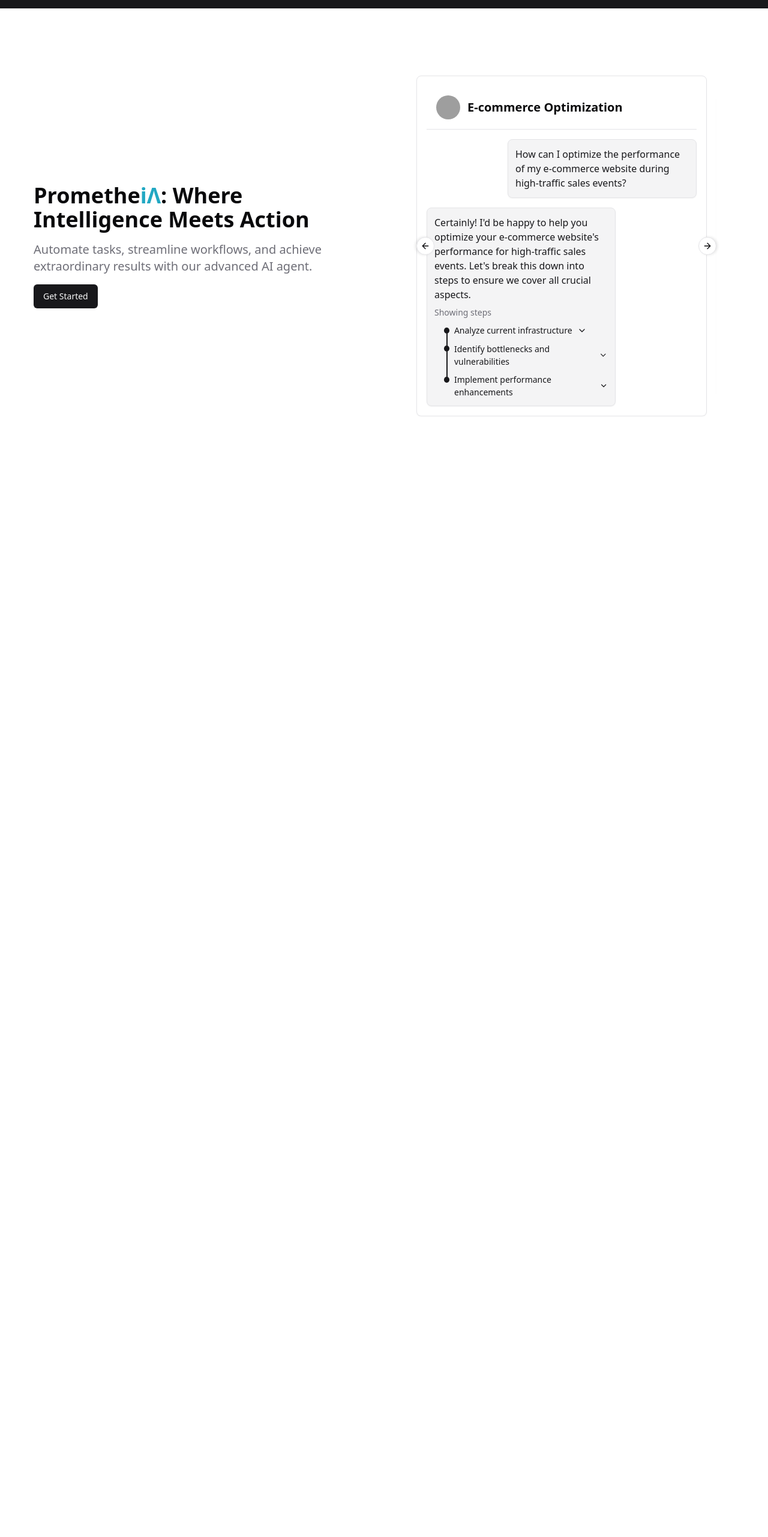
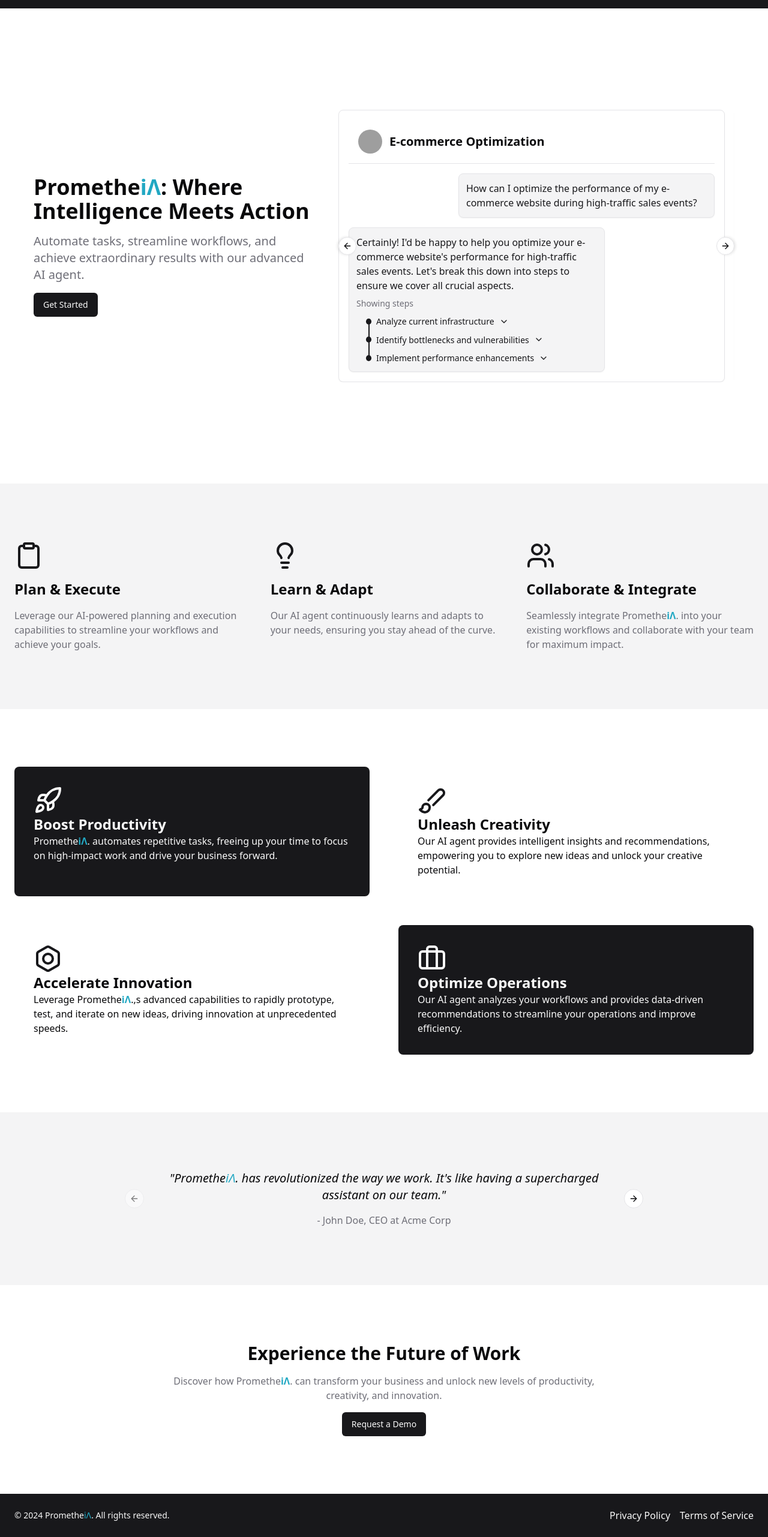
Before and after one commit to gustavomello9600/prometheia, a Next.js app in the folder frontend/: page /landing in a window 1280 px wide. Shown: the part 58-2620 px from the top of the page at 60% size. Before the commit the page ends 864 px from the top, so only its background shows below. Built offline with nearby package versions, Linux system fonts and the light colour scheme; grey boxes are pictures that could not be loaded.

Commit message:
fix: attempt #3

```diff
--- a/frontend/src/components/LandingPage.tsx
+++ b/frontend/src/components/LandingPage.tsx
@@ -121,20 +121,16 @@
   animation: ${fadeIn} 0.5s ease-in forwards;
 `;
 
-const CARD_WIDTH = '600px';
-const ARROW_SIZE = '30px'; // Define a fixed size for the arrows
+const SECTION_WIDTH = '600px';
+const ARROW_SIZE = '30px';
 
-// Ensure the carousel wrapper has enough width and manages overflow properly
 const ChatCardWrapper = styled.div`
   position: relative;
-  width: 100%;
+  width: calc(${SECTION_WIDTH} + 2 * ${ARROW_SIZE});
   max-width: 100%;
-  overflow: hidden; /* Hide overflow content */
-  padding: 0 ${ARROW_SIZE}; /* Padding to handle arrows */
-  box-sizing: border-box;
+  margin: 0 auto;
 `;
 
-// Ensure the arrows are well-positioned
 const StyledCarouselPrevious = styled(CarouselPrevious)`
   position: absolute;
   top: 50%;
@@ -178,47 +174,26 @@
       ]
     },
     {
-      title: "Social Media Marketing Strategy",
-      userMessage: "How can I increase engagement on my company's social media platforms?",
-      aiResponse: "To increase engagement on social media, we can implement a targeted strategy. Let's walk through some effective steps to boost your presence.",
+      title: "SaaS Growth Strategy",
+      userMessage: "Can you help me develop a 5-year growth strategy for my SaaS startup?",
+      aiResponse: "Absolutely! I'd be glad to assist you in creating a 5-year growth strategy for your SaaS startup. Let's approach this systematically to ensure we cover all key areas.",
       steps: [
-        { step: "Create audience personas", explanation: "Understand your target audience's preferences, demographics, and behaviors to tailor your content." },
-        { step: "Optimize content for platforms", explanation: "Adapt your content format and messaging for each social media platform to maximize reach and engagement." },
-        { step: "Leverage user-generated content", explanation: "Encourage your followers to share content related to your brand, boosting authenticity and engagement." }
+        { step: "Assess market trends and competition", explanation: "Analyze industry dynamics, identify key competitors, and forecast market evolution." },
+        { step: "Define growth objectives and KPIs", explanation: "Establish clear, measurable goals for user acquisition, revenue, and market share." },
+        { step: "Formulate actionable strategies", explanation: "Develop specific tactics for product development, marketing, and scaling operations." }
       ]
     },
     {
-      title: "Personal Finance Management",
-      userMessage: "What steps should I take to better manage my personal finances?",
-      aiResponse: "Managing personal finances can be simplified with a structured approach. Here's a step-by-step guide to get you on track.",
+      title: "Database Query Optimization",
+      userMessage: "I need help optimizing a complex database query that's slowing down my application. Can you assist?",
+      aiResponse: "Of course! I'd be happy to help you optimize your complex database query to improve your application's performance. Let's tackle this step by step.",
       steps: [
-        { step: "Create a monthly budget", explanation: "Outline your income and expenses, allocating funds for essential needs, savings, and discretionary spending." },
-        { step: "Track and reduce unnecessary spending", explanation: "Monitor your daily expenses and identify areas where you can cut back on non-essential purchases." },
-        { step: "Establish an emergency fund", explanation: "Set aside a portion of your income to build a fund that covers 3-6 months of living expenses for unexpected situations." }
-      ]
-    },
-    {
-      title: "Classroom Management for Teachers",
-      userMessage: "How can I improve classroom management and engage my students more effectively?",
-      aiResponse: "Improving classroom management requires a mix of organization, engagement, and behavior management strategies. Here's how you can enhance your approach.",
-      steps: [
-        { step: "Establish clear rules and routines", explanation: "Set expectations for behavior and classroom activities, making sure students understand and follow them." },
-        { step: "Incorporate interactive learning", explanation: "Use games, group work, and technology to make lessons more engaging and participatory." },
-        { step: "Positive reinforcement and feedback", explanation: "Recognize good behavior and academic achievements, offering praise and rewards to motivate students." }
-      ]
-    },
-    {
-      title: "Creative Writing Process",
-      userMessage: "I want to improve my creative writing skills. What should I focus on?",
-      aiResponse: "Creative writing is all about honing your imagination and narrative skills. Here are some key areas to focus on for improvement.",
-      steps: [
-        { step: "Develop a writing routine", explanation: "Set aside dedicated time each day to practice writing and experiment with different genres and styles." },
-        { step: "Study storytelling techniques", explanation: "Learn about plot structure, character development, and pacing to enhance your narrative skills." },
-        { step: "Seek feedback and revise", explanation: "Share your writing with others for constructive criticism, and don't be afraid to rewrite and improve your work." }
+        { step: "Analyze query structure and execution plan", explanation: "Examine the current query and its execution plan to understand performance bottlenecks." },
+        { step: "Identify optimization opportunities", explanation: "Determine areas for improvement, such as indexing, join optimizations, or query restructuring." },
+        { step: "Rewrite and test optimized query", explanation: "Implement the optimizations and conduct performance testing to verify improvements." }
       ]
     }
   ];
-
 
   const [activeIndex, setActiveIndex] = useState(0);
   const [animationTrigger, setAnimationTrigger] = useState(0);
@@ -247,10 +222,7 @@
         <CarouselContent className="w-full">
           {scenarios.map((scenario, index) => (
             <CarouselItem key={index} className="flex justify-center items-center">
-              <Card
-                style={{ width: CARD_WIDTH }}  // Ensure the card has a fixed width
-                className="bg-background text-foreground overflow-hidden"
-              >
+              <Card className={`w-[${SECTION_WIDTH}] bg-background text-foreground overflow-hidden`}>
                 <CarouselChatContent
                   scenario={scenario}
                   isActive={index === activeIndex}
@@ -386,6 +358,7 @@
   const benefitsRef = useRef<HTMLElement>(null)
   const testimonialsRef = useRef<HTMLElement>(null)
   const ctaRef = useRef<HTMLElement>(null)
+  const [initialDelayPassed, setInitialDelayPassed] = useState(true)
 
   useEffect(() => {
     setTheme('light')
@@ -415,15 +388,15 @@
           </ul>
         </nav>
         <Link href="/login" passHref>
-          <Button variant="outline" className="bg-primary text-primary-foreground hover:bg-primary/90">Get Started</Button>
-        </Link>
+            <Button variant="outline" className="bg-primary text-primary-foreground hover:bg-primary/90">Get Started</Button>
+          </Link>
       </header>
 
       <main>
         <section className="py-24 px-6">
           <div className="container mx-auto px-4 sm:px-6 lg:px-8">
             <div className="flex flex-col lg:flex-row items-center justify-between gap-12 min-h-[600px]">
-              <div className="w-full lg:w-1/2 space-y-4 flex flex-col justify-center">
+              <div className="w-full lg:w-[${SECTION_WIDTH}] space-y-4 flex flex-col justify-center">
                 <h1 className="text-4xl font-bold">Promethe<span className="text-accent-foreground">iΛ</span>: Where Intelligence Meets Action</h1>
                 <p className="text-xl text-muted-foreground">
                   Automate tasks, streamline workflows, and achieve extraordinary results with our advanced AI agent.
@@ -432,15 +405,138 @@
                   <Button>Get Started</Button>
                 </Link>
               </div>
-              <div className="w-full lg:w-1/2 flex items-center overflow-hidden">
+              <div className="w-full lg:w-[calc(${SECTION_WIDTH}+2*${ARROW_SIZE})] flex items-center justify-center overflow-visible">
                 <ChatCardCarousel />
               </div>
             </div>
           </div>
         </section>
 
-        {/* Remaining sections */}
+        <section ref={featuresRef} id="features" className="bg-muted py-24 px-6">
+          <div className="container mx-auto grid grid-cols-1 md:grid-cols-3 gap-12">
+            <div className="space-y-4">
+              <Clipboard className="h-12 w-12 text-primary" />
+              <h3 className="text-2xl font-bold">Plan & Execute</h3>
+              <p className="text-muted-foreground">
+                Leverage our AI-powered planning and execution capabilities to streamline your workflows and achieve
+                your goals.
+              </p>
+            </div>
+            <div className="space-y-4">
+              <Lightbulb className="h-12 w-12 text-primary" />
+              <h3 className="text-2xl font-bold">Learn & Adapt</h3>
+              <p className="text-muted-foreground">
+                Our AI agent continuously learns and adapts to your needs, ensuring you stay ahead of the curve.
+              </p>
+            </div>
+            <div className="space-y-4">
+              <Users className="h-12 w-12 text-primary" />
+              <h3 className="text-2xl font-bold">Collaborate & Integrate</h3>
+              <p className="text-muted-foreground">
+                Seamlessly integrate Promethe<span className="font-bold text-accent-foreground">iΛ</span>. into your existing workflows and collaborate with your team for maximum
+                impact.
+              </p>
+            </div>
+          </div>
+        </section>
+
+        <section ref={benefitsRef} id="benefits" className="py-24 px-6">
+          <div className="container mx-auto grid grid-cols-1 md:grid-cols-2 gap-12">
+            <div className="bg-primary text-primary-foreground p-8 rounded-lg">
+              <Rocket className="h-12 w-12" />
+              <h3 className="text-2xl font-bold">Boost Productivity</h3>
+              <p>
+                Promethe<span className="font-bold text-accent-foreground">iΛ</span>. automates repetitive tasks, freeing up your time to focus on high-impact work and drive your
+                business forward.
+              </p>
+            </div>
+            <div className="bg-background p-8 rounded-lg">
+              <Brush className="h-12 w-12 text-primary" />
+              <h3 className="text-2xl font-bold">Unleash Creativity</h3>
+              <p>
+                Our AI agent provides intelligent insights and recommendations, empowering you to explore new ideas and
+                unlock your creative potential.
+              </p>
+            </div>
+            <div className="bg-background p-8 rounded-lg">
+              <Bolt className="h-12 w-12 text-primary" />
+              <h3 className="text-2xl font-bold">Accelerate Innovation</h3>
+              <p>
+                Leverage Promethe<span className="font-bold text-accent-foreground">iΛ</span>.,s advanced capabilities to rapidly prototype, test, and iterate on new ideas,
+                driving innovation at unprecedented speeds.
+              </p>
+            </div>
+            <div className="bg-primary text-primary-foreground p-8 rounded-lg">
+              <Briefcase className="h-12 w-12" />
+              <h3 className="text-2xl font-bold">Optimize Operations</h3>
+              <p>
+                Our AI agent analyzes your workflows and provides data-driven recommendations to streamline your
+                operations and improve efficiency.
+              </p>
+            </div>
+          </div>
+        </section>
+
+        <section ref={testimonialsRef} id="testimonials" className="bg-muted py-24 px-6">
+          <div className="container mx-auto">
+            <Carousel className="max-w-3xl mx-auto">
+              <CarouselContent>
+                <CarouselItem>
+                  <div className="space-y-4 text-center">
+                    <blockquote className="text-xl italic">
+                      &quot;Promethe<span className="text-accent-foreground">iΛ</span>. has revolutionized the way we work. It&apos;s like having a supercharged assistant on our team.&quot;
+                    </blockquote>
+                    <div className="text-muted-foreground">- John Doe, CEO at Acme Corp</div>
+                  </div>
+                </CarouselItem>
+                <CarouselItem>
+                  <div className="space-y-4 text-center">
+                    <blockquote className="text-xl italic">
+                      &quot;With Promethe<span className="font-bold text-accent-foreground">iΛ</span>., we&apos;ve seen a significant boost in productivity and a dramatic reduction in manual tasks.&quot;
+                    </blockquote>
+                    <div className="text-muted-foreground">- Jane Smith, Head of Operations at Globex Inc</div>
+                  </div>
+                </CarouselItem>
+                <CarouselItem>
+                  <div className="space-y-4 text-center">
+                    <blockquote className="text-xl italic">
+                      &quot;Promethe<span className="font-bold text-accent-foreground">iΛ</span>. has been a game-changer for our team. It&apos;s like having a highly intelligent and tireless co-worker.&quot;
+                    </blockquote>
+                    <div className="text-muted-foreground">- Michael Johnson, CTO at Technosoft Solutions</div>
+                  </div>
+                </CarouselItem>
+              </CarouselContent>
+              <CarouselPrevious />
+              <CarouselNext />
+            </Carousel>
+          </div>
+        </section>
+
+        <section ref={ctaRef} id="cta" className="py-24 px-6">
+          <div className="container mx-auto max-w-3xl text-center space-y-4">
+            <h2 className="text-3xl font-bold">Experience the Future of Work</h2>
+            <p className="text-muted-foreground">
+              Discover how Promethe<span className="font-bold text-accent-foreground">iΛ</span>. can transform your business and unlock new levels of productivity, creativity, and
+              innovation.
+            </p>
+            <Button>Request a Demo</Button>
+          </div>
+        </section>
       </main>
+
+      <footer className="bg-primary text-primary-foreground py-6 px-6">
+        <div className="container mx-auto flex justify-between items-center">
+          <p className="text-sm">&copy; 2024 Promethe<span className="text-accent-foreground">iΛ</span>. All rights reserved.</p>
+          <div className="flex gap-4">
+            <Link href="#" className="hover:underline" prefetch={false}>
+              Privacy Policy
+            </Link>
+            <Link href="#" className="hover:underline" prefetch={false}>
+              Terms of Service
+            </Link>
+          </div>
+        </div>
+      </footer>
     </div>
   )
 }
```
